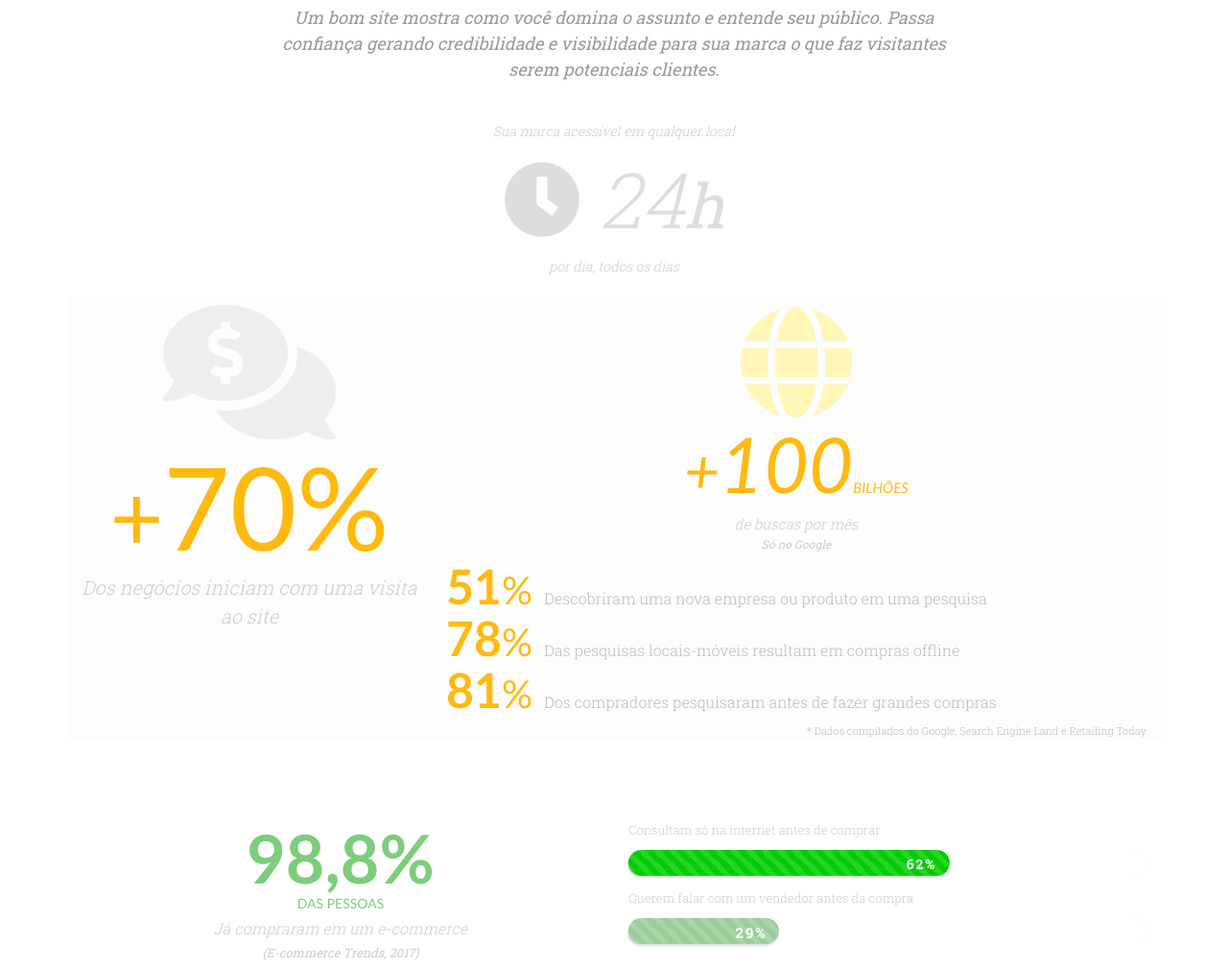
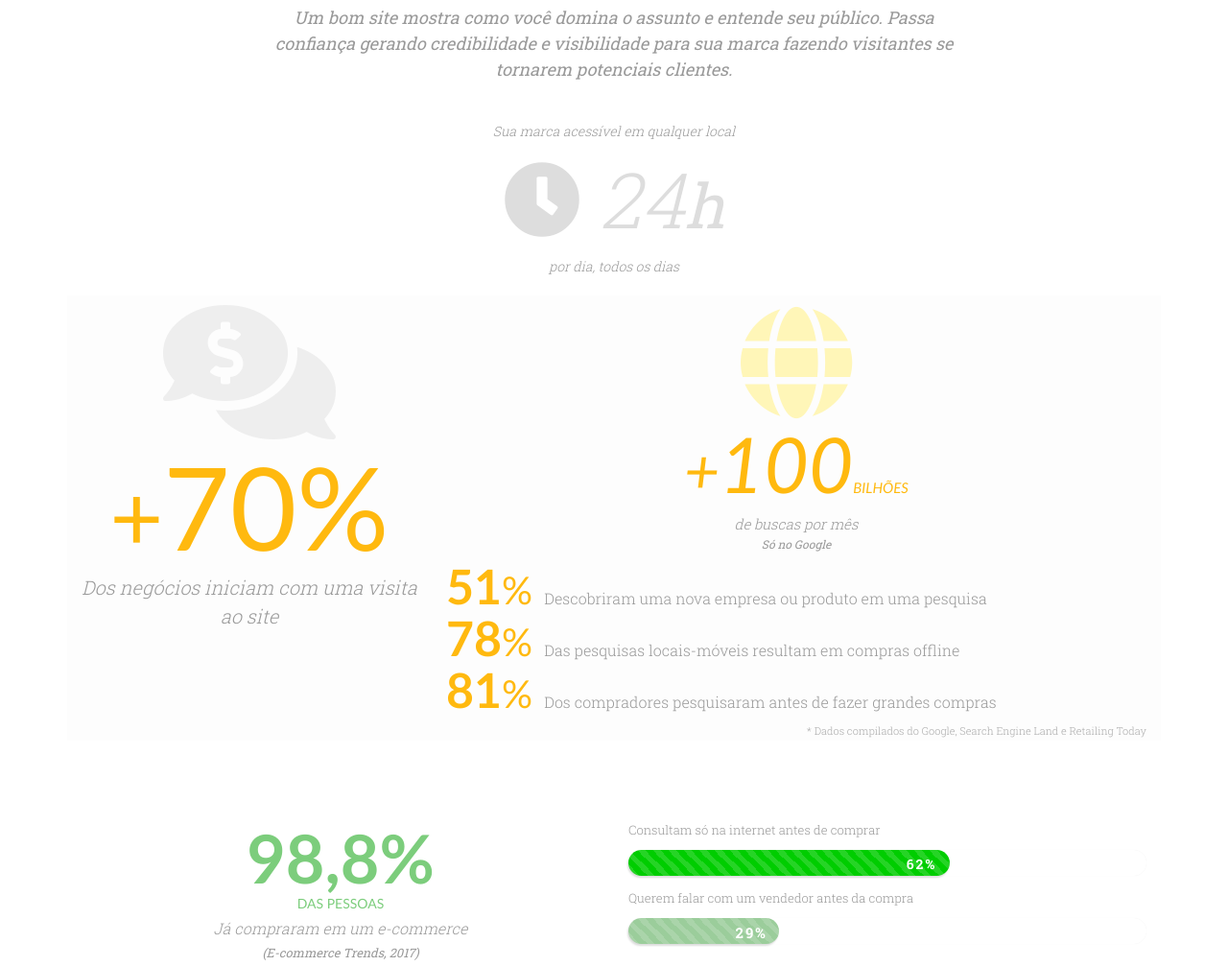
Before and after one commit to tibher/tibher.github.io, a plain HTML site: page index.html in a window 1280 px wide. Shown: the part 920-1927 px from the top of the page at 96% size. Drawn offline with Linux system fonts and the light colour scheme; a web font is replaced by a local one.

Commit message:
Tibher v0.1

```diff
--- a/index.html
+++ b/index.html
@@ -8,6 +8,7 @@
   <meta name="description" content="site, loja virtual, aplicativo, software, sistema">
   <meta name="author" content="Tibher">
 
+  <link rel="canonical" href="https://www.tibher.com">
   <title>Tibher - Tudo para você vender pela internet</title>
 
   <!-- Bootstrap core CSS -->
@@ -153,7 +154,7 @@
         <div class="col-lg-8 text-center mx-auto">
 			<span style="font-style: italic;color: #999;font-size: 18px;">
 				Um bom site mostra como você domina o assunto e entende seu público.
-				Passa confiança gerando credibilidade e visibilidade para sua marca o que faz visitantes serem potenciais clientes.
+				Passa confiança gerando credibilidade e visibilidade para sua marca fazendo visitantes se tornarem potenciais clientes.
 			</span>
 		</div>
       </div>
@@ -162,7 +163,7 @@
 	<div class="container">
 		<div class="row text-center" style="padding-top: 30px;">
 			<div class="col-lg-12 col-md-12 col-sm-12 col-xs-12 text-center"
-				style="font-style: italic;font-size: 14px;color: #ccc;font-weight: 300;">
+				style="font-style: italic;font-size: 14px;color: #999;font-weight: 300;">
 				<div>Sua marca acessível em qualquer local</div>
 				<div style="font-size: 80px;color: #ddd;">
 				 <i class="fa fa-clock"></i>&nbsp;24<small>h</small>
@@ -179,9 +180,8 @@
 							style="font-size: 120px;line-height: 120px;">
 							<small>+</small>70%
 						</div>
-						<div style="font-size: 20px;color: #ccc;font-style: italic;font-weight: 300;">
+						<div style="font-size: 20px;color: #999;font-style: italic;font-weight: 300;">
 							Dos negócios iniciam com uma visita ao site<br/><br/>
-
 						</div>
 					</div>
 					<div class="col-md-8 text-center">
@@ -191,7 +191,7 @@
 								<div class="tibher-grade-item" style="padding: 5px 0;font-size: 80px;line-height: 80px;">
 									<small>+</small>100<small style="font-size: 15px;line-height: 15px;text-transform:uppercase;">bilhões</small>
 								</div>
-								<div style="color: #ccc;font-weight: 300;">de buscas por mês<small style="display:block;">Só no Google</small>
+								<div style="color: #999;font-weight: 300;">de buscas por mês<small style="display:block;">Só no Google</small>
 								</div>
 							</div>
 						</div>
@@ -202,7 +202,7 @@
 									<span class="tibher-grade-item" style="font-size: 50px;line-height: 50px;font-weight:600;">
 										51<small>%</small>
 									</span>
-									<span style="font-size: 16px;color: #bbb;font-weight:300;">Descobriram uma nova empresa ou produto em uma pesquisa</span>
+									<span style="font-size: 16px;color: #999;font-weight:300;">Descobriram uma nova empresa ou produto em uma pesquisa</span>
 								</div>
 							  </div>
 							  <div class="row">
@@ -210,7 +210,7 @@
 									<span class="tibher-grade-item" style="font-size: 50px;line-height: 50px;font-weight:600;">
 										78<small>%</small>
 									</span>
-									<span style="font-size: 16px;color: #bbb;font-weight:300;">Das pesquisas locais-móveis resultam em compras offline</span>
+									<span style="font-size: 16px;color: #999;font-weight:300;">Das pesquisas locais-móveis resultam em compras offline</span>
 								</div>
 							  </div>
 							  <div class="row">
@@ -218,12 +218,12 @@
 									<span class="tibher-grade-item" style="font-size: 50px;line-height: 50px;font-weight:600;">
 										81<small>%</small>
 									</span>
-									<span style="font-size: 16px;color: #bbb;font-weight:300;">Dos compradores pesquisaram antes de fazer grandes compras</span>
+									<span style="font-size: 16px;color: #999;font-weight:300;">Dos compradores pesquisaram antes de fazer grandes compras</span>
 								</div>
 							  </div>
 							  <div class="row text-right">
 								<div class="container">
-									<span style="font-size: 11px;color: #bbb;font-weight:300;font-style italic;">* Dados compilados do Google, Search Engine Land e Retailing Today</span>
+									<span style="font-size: 11px;color: #aaa;font-weight:300;font-style italic;">* Dados compilados do Google, Search Engine Land e Retailing Today</span>
 								</div>
 							  </div>
 							</div>
@@ -238,10 +238,10 @@
 					<strong style="display:block;font-size: 70px;line-height:75px;color: #7CCD7C;">98,8%</strong>
 					<small style="display:block;font-size: 14px;line-height:19px;text-transform:uppercase;color: #7CCD7C;">das pessoas </small>
 				</div>
-				<div style="font-size: 16px;color: #ccc;font-style:italic;font-weight: 300;">Já compraram em um e-commerce<br/><small>(E-commerce Trends, 2017)</small></div>
+				<div style="font-size: 16px;color: #999;font-style:italic;font-weight: 300;">Já compraram em um e-commerce<br/><small>(E-commerce Trends, 2017)</small></div>
 			</div>
 			<div class="col-md-6 col-xs-6">
-				<strong style="font-size: 13px;color: #ccc;font-weight: 300;">Consultam só na internet antes de comprar</strong>
+				<strong style="font-size: 13px;color: #999;font-weight: 300;">Consultam só na internet antes de comprar</strong>
 				<div class="progress-outer">
 					<div class="progress">
 						<div class="progress-bar progress-bar-striped active"
@@ -249,7 +249,7 @@
 						<div class="progress-value">62%</div>
 					</div>
 				</div>
-				<strong style="font-size: 13px;color: #ccc;font-weight: 300;">Querem falar com um vendedor antes da compra</strong>
+				<strong style="font-size: 13px;color: #999;font-weight: 300;">Querem falar com um vendedor antes da compra</strong>
 				<div class="progress-outer">
 					<div class="progress">
 						<div class="progress-bar progress-bar-striped active"
@@ -358,7 +358,7 @@
                             <div class="timeline-content">
                                 <h3 class="title">Briefing</h3>
                                 <p class="description">
-                                    Conversamos com você pelo Facebook ou Whatsapp para entendermos você, sua ideia ou sua marca, seus objetivos bem como algumas informações do projeto
+                                    Conversamos pelo Facebook ou Whatsapp para entendermos você, sua ideia, seus objetivos e conhecer algumas informações do seu projeto
                                 </p>
                             </div>
                         </span>
```
Also changed, not shown: 1 other file.
